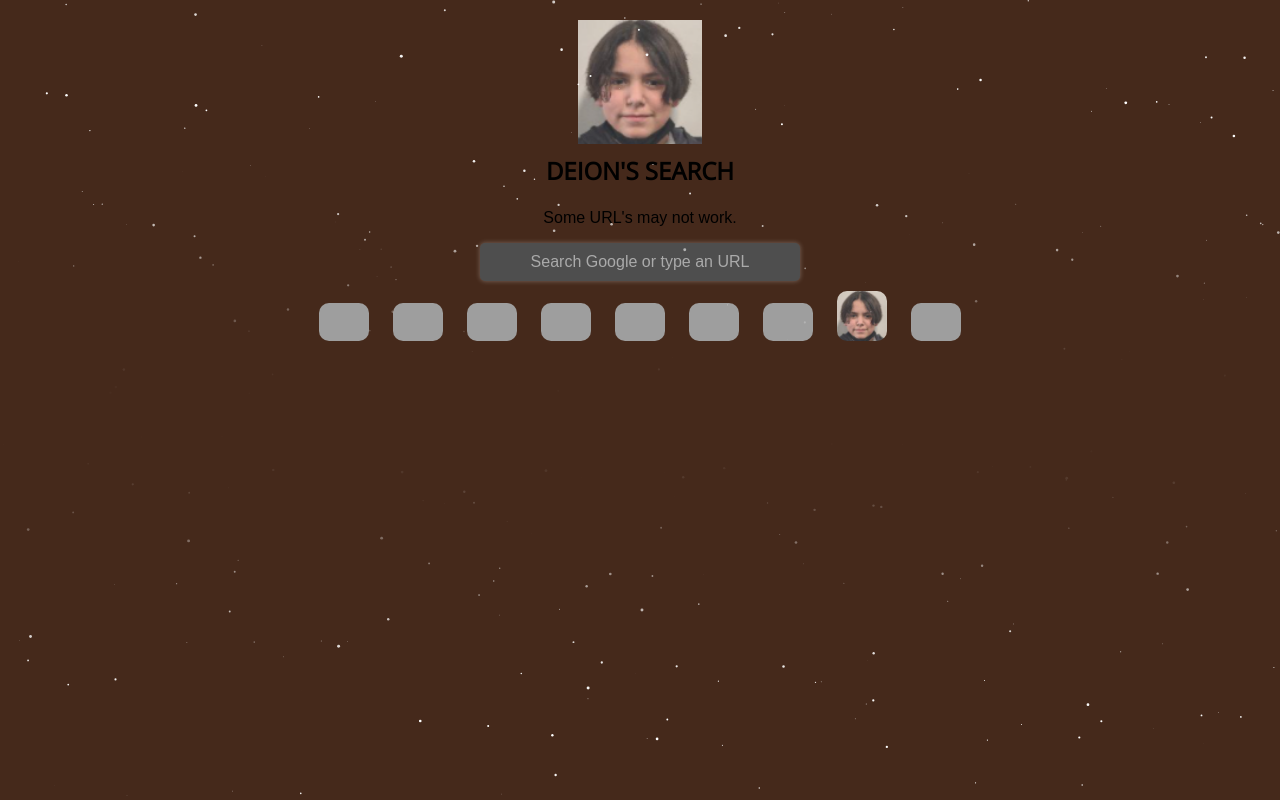
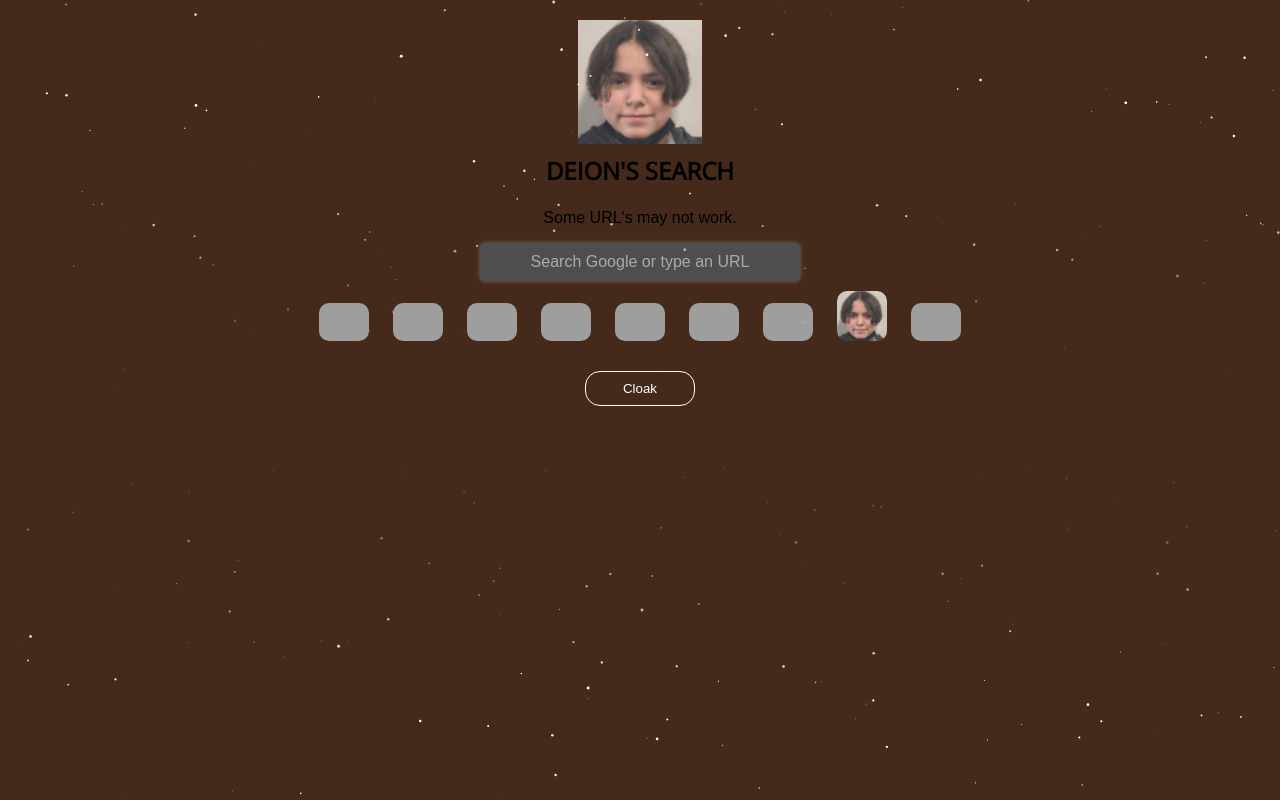
Before and after one commit to slitherdmon/test, a plain HTML site: page active/index.html in a window 1280 px wide. Drawn offline with nearby package versions, Linux system fonts and the light colour scheme; grey boxes are pictures that could not be loaded.

Commit message:
Update index.html

```diff
--- a/active/index.html
+++ b/active/index.html
@@ -44,6 +44,9 @@
             <p id="uv-error"></p>
             <pre id="uv-error-code"></pre>
           </div>
+          <div class="cloakbtn">
+               <button class="cloakbtnn" onclick="openCloak()">Cloak</button>
+          </div>
 
       </div>
       <script src="stars.js"></script>
@@ -53,5 +56,33 @@
       <script src="register-sw.js" charset="UTF-8" defer></script>
       <script src="search.js" charset="UTF-8" defer></script>
       <script src="index.js" charset="UTF-8" defer></script>
+      <script>
+         function openCloak() {
+            var win = window.open()
+            win.document.body.style.margin='0';
+            var url = '/'
+            var iframe = win.document.createElement('iframe')
+            iframe.style.height='100%';
+            iframe.style.width='100%';
+            iframe.style.border='none';
+            iframe.src = url
+            win.document.body.appendChild(iframe)
+         }
+      </script>
+      <style>
+         .cloakbtnn {
+            width: 110px;
+            height: 35px;
+            background-color: transparent;
+            color: white;
+            border: 1px solid;
+            border-radius: 15px;
+         }
+         .cloakbtnn:hover {
+            border-radius: 7px;
+            cursor: pointer;
+            background-color: rgba(216, 216, 216, 0.036);
+         }
+      </style>
    </body>
 </html>
```
